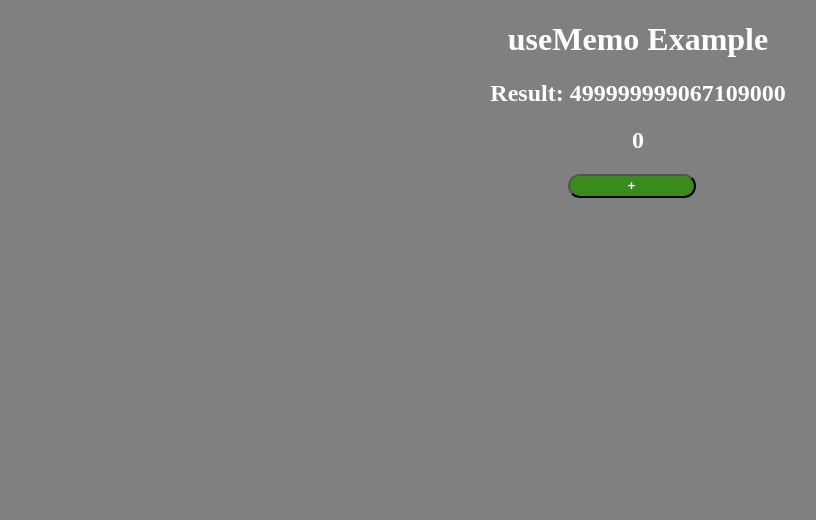
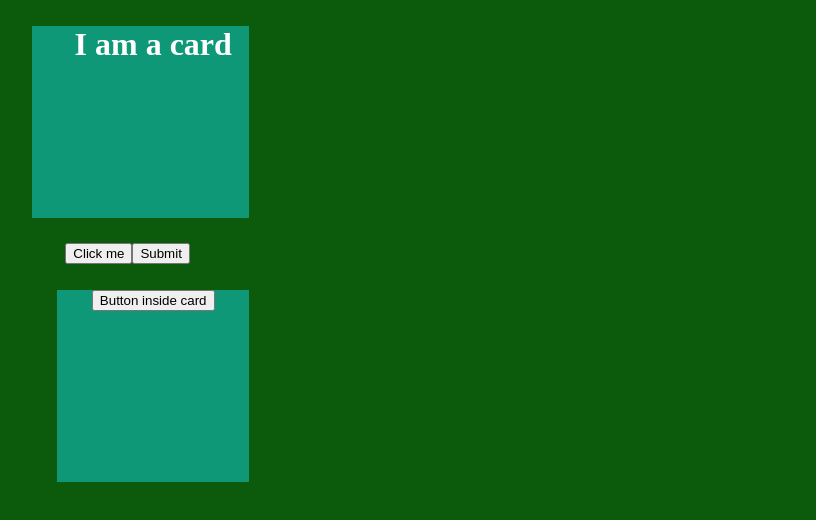
Before and after one commit to SazinSamin/ReactJs, a React (Create React App) app: page / in a window 1280 px wide. Shown: the top 520 px of the page, without its empty margins (2-818 px from the left). Built offline with nearby package versions, Linux system fonts and the light colour scheme.

Commit message:
Passign JSX as Children

```diff
--- a/public/style.css
+++ b/public/style.css
@@ -1,78 +1,14 @@
-body{
-    background-color: grey;
+body {
+    background-color: rgb(12, 91, 12);
+    color: white;
     text-align: center;
-    color: white;
+
+
 }
 
-
-
-
-button {
-    background-color: rgb(57, 139, 30);
-    color: white;
-    font-size: 1vw;
-    font-weight: bold;
-    border-radius: 50vw;
-    margin-right: 1vw;
-    padding: 0.2vw;
-    width: 10vw;
+div {
+    background-color: rgb(14, 152, 120);
+    height: 15vw;
+    width: 15vw;
+    margin: 2vw;
 }
-
-button:disabled {
-    background-color: white;
-    color: grey;
-}
-
-p{
-    font-size: 2vw;
-}
-
-
-span{
-    color: rgb(145, 63, 76);
-}
-
-nav {
-    height: 4vw;
-    background-color: black;
-    display: flex;
-    justify-content: center;
-    align-items: center;
-    border-radius: 1vw;
-}
-
-.nav-link {
-    color: white;
-    margin: 1rem;
-    text-decoration: none;
-}
-
-.nav-link:hover{
-    color: aqua;
-    transition: 1200ms;
-}
-
-nav .active{
-    color: aquamarine;
-}
-
-Link {
-    color: greenyellow;
-}
-
-.blog{
-    display: flex;
-    flex-wrap: wrap;
-}
-
-.article {
-    background-color: green;
-    width: 20vw;
-    padding: 0.5vw;
-    margin: 1vw;
-    border-radius: 1vw;
-}
-
-.article p {
-    font-size: 1vw;
-}
--- a/src/App.js
+++ b/src/App.js
@@ -1,31 +1,26 @@
-import { useMemo } from "react";
-import { useState } from "react"
-
+import Button from "./Button"
+import Card from "./Card"
 
 export default function App() {
 
-  const [count, setCount] = useState(0);
 
+  return <>
+    <Card>
+      <h1>I am a card</h1>
+    </Card>
 
-  // cache the result of expensive calculation,
-  // The calculation only trigger in initial rendering
-  // and React will cache the value
-  // So until dependencies isn't change React will return the cache value
-  const result = useMemo(() => {
-    let sum = 0;
-    for(let i = 0; i < 1000000000; i++) {
-      sum += i;
-    }
-    return sum;
-  }, []);
+    <Button>
+      Click me
+    </Button>
+    <Button>
+      Submit
+    </Button>
 
+    <Card>
+      <Button>
+        Button inside card
+      </Button>
+    </Card>
 
-  return <div>
-    <h1>useMemo Example</h1>
-    <h2>Result: {result}</h2>
-    <h2>{count}</h2>
-    <button onClick={() => {
-      setCount(prev => prev + 1);
-    }}>+</button>
-  </div>
+  </>
 }
--- /dev/null
+++ b/src/Button.js
@@ -0,0 +1,7 @@
+const Button = (props) => {
+  return <button>
+    {props.children}
+  </button>
+}
+
+export default Button;
--- /dev/null
+++ b/src/Card.js
@@ -0,0 +1,10 @@
+const Card = ({children}) => {
+
+  console.log(children);
+
+  return <div>
+    {children}
+  </div>
+}
+
+export default Card;
```
Also changed, not shown: src/data.json (deleted, +0 -72 lines), 1 other file (tests, documents, lock files or other folders).
